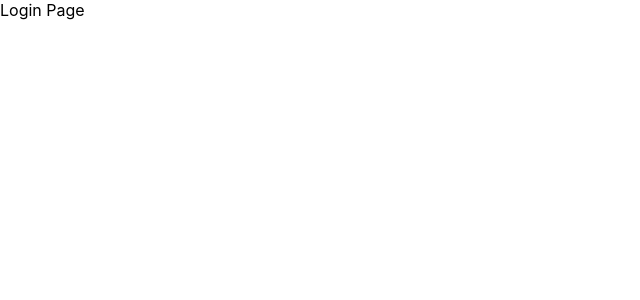
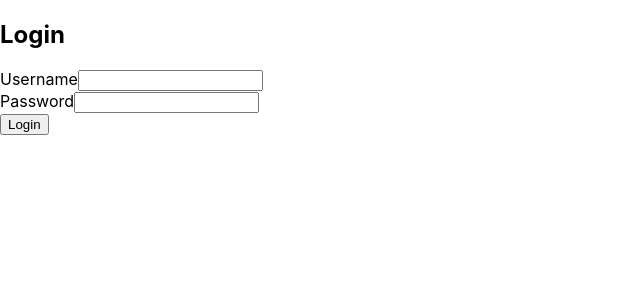
Before and after one commit to Mengqi89/open-garden-client, a React (Create React App) app: page /login in a window 1280 px wide. Shown: the top 300 px of the page, without its empty margins (0-640 px from the left). Built offline with nearby package versions, Linux system fonts and the light colour scheme; the HTML template or start-up script is replaced by a standard one.

Commit message:
finished LoginPage layout

```diff
--- /dev/null
+++ b/src/components/LoginForm/LoginForm.js
@@ -0,0 +1,33 @@
+import React from 'react';
+
+function LoginForm(props) {
+    return (
+        <div>
+            <form className='LoginForm'>
+                <div className='user_name'>
+                    <label htmlFor='Login__user_name'>
+                        Username
+                    </label>
+                    <input
+                        name='user_name'
+                        type='text'
+                        required
+                        id='Login__user_name' />
+                </div>
+                <div className='password'>
+                    <label htmlFor='Login__password'>
+                        Password
+                    </label>
+                    <input
+                        name='password'
+                        type='text'
+                        required
+                        id='Login__password' />
+                </div>
+                <button type='submit'>Login</button>
+            </form>
+        </div>
+    );
+};
+
+export default LoginForm;
--- a/src/components/LoginPage/LoginPage.js
+++ b/src/components/LoginPage/LoginPage.js
@@ -1,9 +1,11 @@
 import React from 'react';
+import LoginForm from '../LoginForm/LoginForm'
 
 function LoginPage(props) {
     return (
-        <div>
-            Login Page
+        <div className='LoginPage'>
+            <h2>Login</h2>
+            <LoginForm />
         </div>
     );
 };
--- /dev/null
+++ b/src/config.js
@@ -0,0 +1,3 @@
+export default {
+    TOKEN_KEY: 'food-share-client-auth-token'
+}
```
